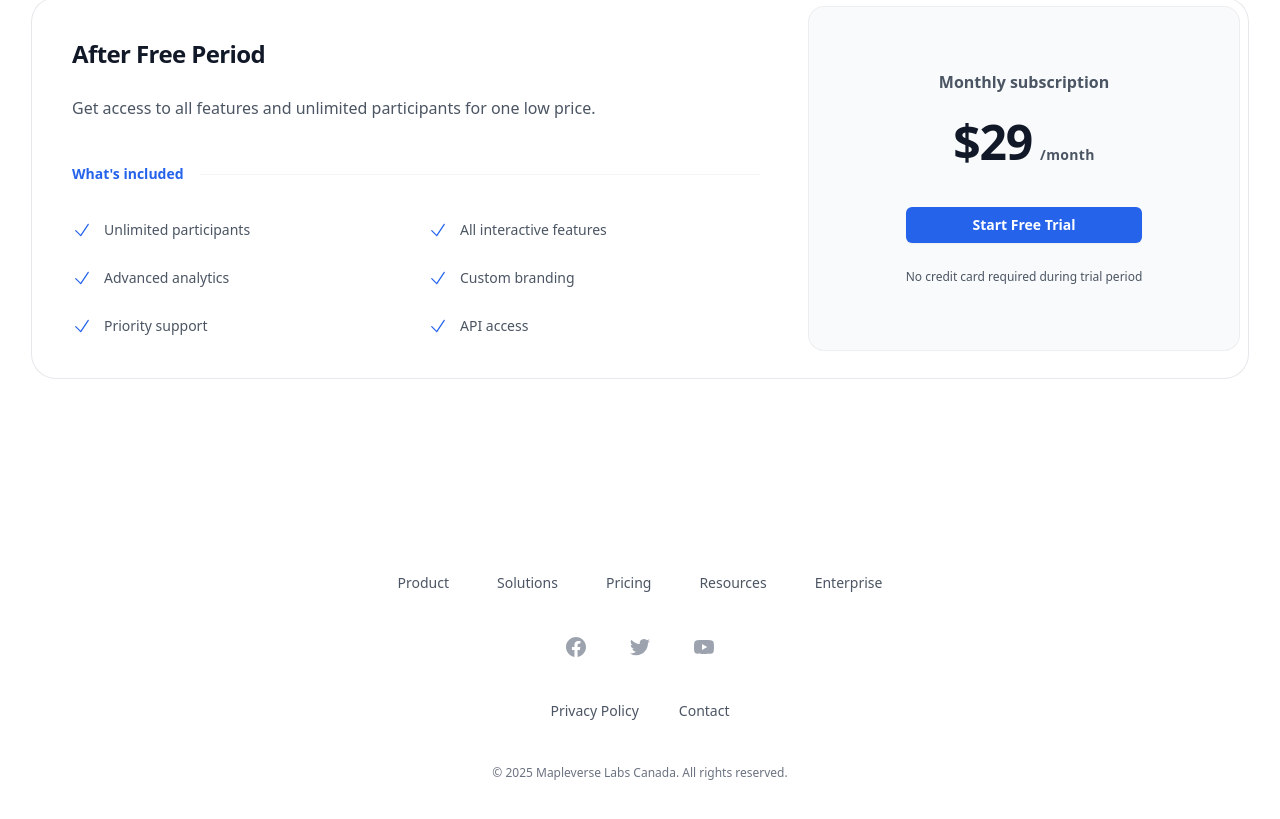
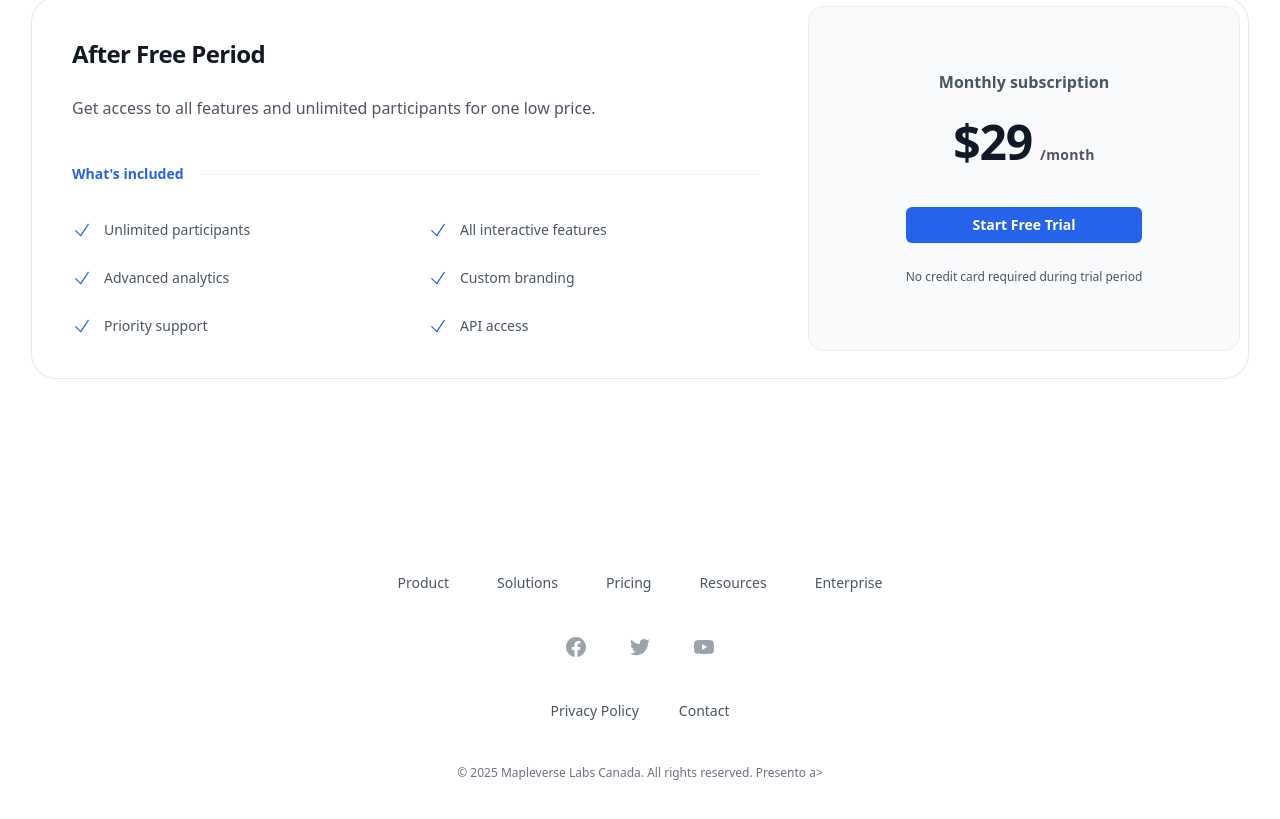
Before and after one commit to reydisse/Wordcloud, a React (Vite) app in the folder WordCloud/: page / in a window 1280 px wide. Shown: the part 3130-3949 px from the top of the page. Built offline with nearby package versions, Linux system fonts and the light colour scheme.

Commit message:
Update Footer.jsx

```diff
--- a/WordCloud/src/Components/Footer.jsx
+++ b/WordCloud/src/Components/Footer.jsx
@@ -94,7 +94,8 @@ function Footer() {
         </div>
         <p className='mt-10 text-center text-xs leading-5 text-gray-500'>
           &copy; {new Date().getFullYear()} Mapleverse Labs Canada. All rights
-          reserved.
+          reserved. <a herf="https://www.presento.ca/zohoverify/verifyforzoho.html"> Presento </a>a>
+
         </p>
       </div>
     </footer>
```
